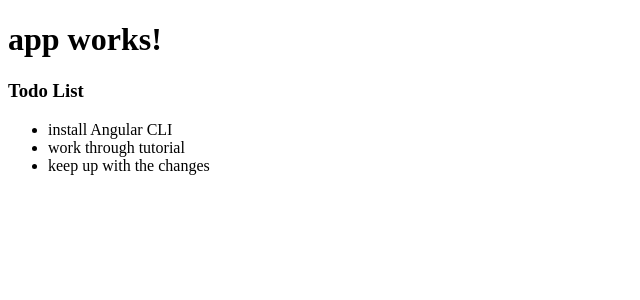
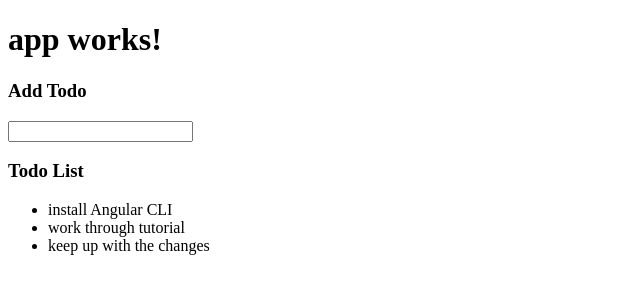
Before and after one commit to cajoue/A2todos, an Angular app: page / in a window 1280 px wide. Shown: the top 300 px of the page, without its empty margins (0-640 px from the left). Built offline with nearby package versions, Linux system fonts and the light colour scheme.

Commit message:
feat: Add user input as a todo to the list
so that a user can add their own input to the todo list

```diff
--- a/src/app/todos/todos.component.html
+++ b/src/app/todos/todos.component.html
@@ -1,3 +1,8 @@
+<h3>Add Todo</h3>
+<form (submit)="addTodo()">
+  <input type="text" [(ngModel)]="text" name="todo">
+</form>
+
 <h3>Todo List</h3>
 <ul>
   <li *ngFor="let todo of todos">
--- a/src/app/todos/todos.component.ts
+++ b/src/app/todos/todos.component.ts
@@ -7,6 +7,7 @@ import { Component, OnInit } from '@angular/core';
 })
 export class TodosComponent implements OnInit {
   todos;
+  text;
   constructor() { }
 
   ngOnInit() {
@@ -23,4 +24,10 @@ export class TodosComponent implements OnInit {
     ];
   }
 
+  addTodo(){
+    this.todos.push({
+      text: this.text
+    });
+  }
+
 }
```
